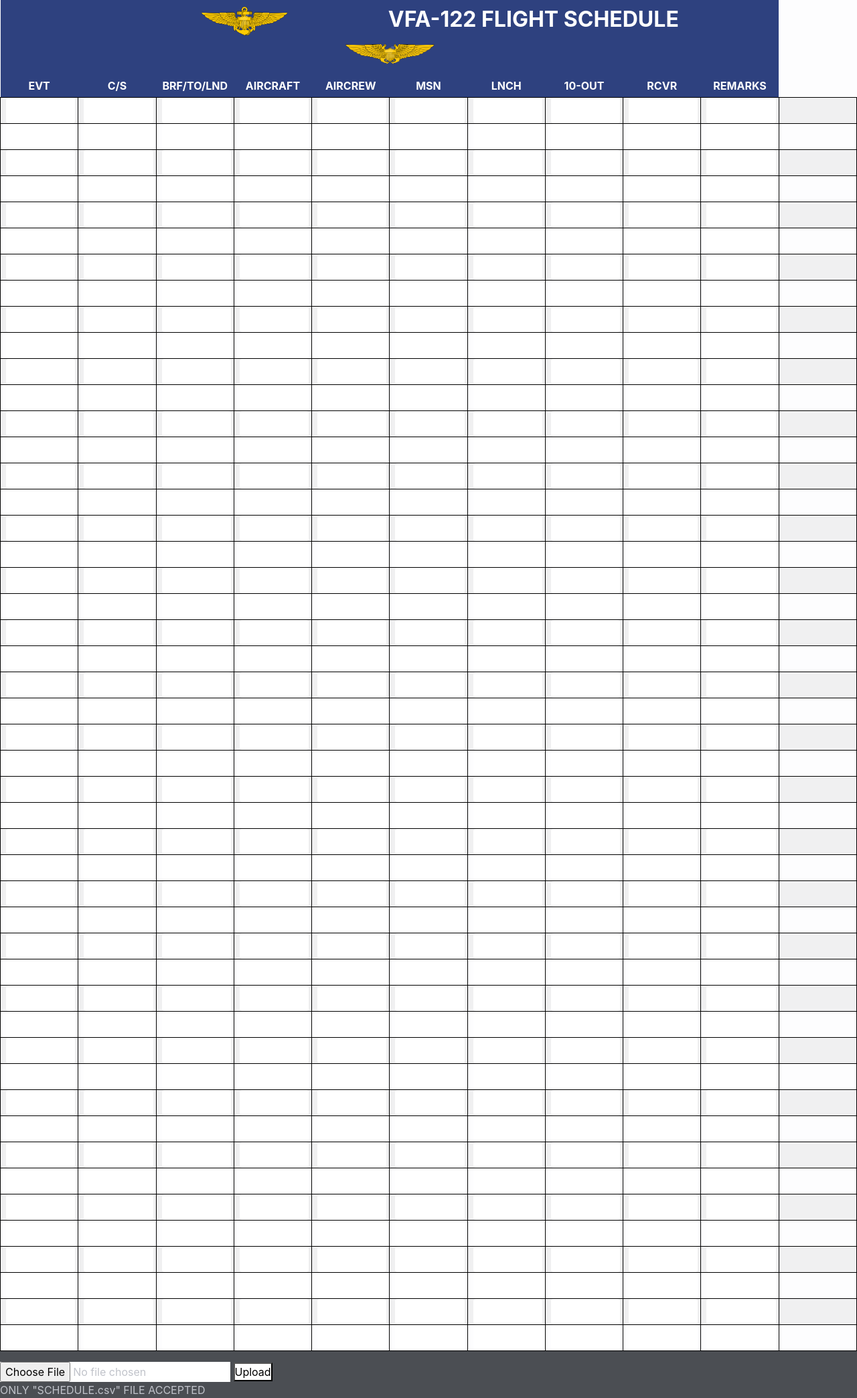
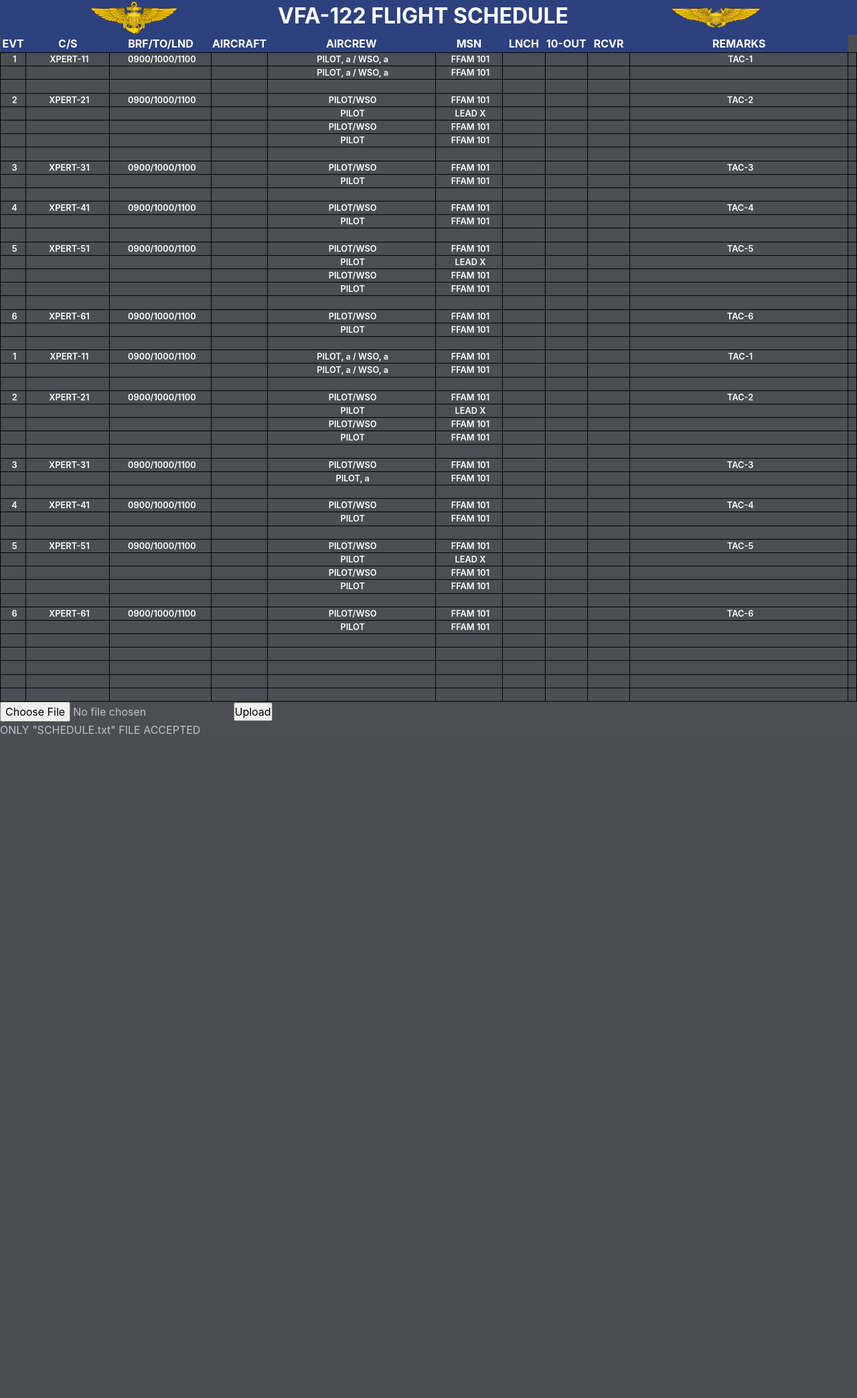
Before and after one commit to jlr28/122_Jets-master, a Flask app: page /schedule in a window 1280 px wide. Shown: the part 56-2144 px from the top of the page at 67% size. After the commit the page ends 1153 px from the top, so only its background shows below. Run offline with Flask 2, Linux system fonts and the light colour scheme; the visitor is signed in with stand-in values (Sample User, id 1); data comes from the database, SQL or seed files in the repository; data that the repository does not hold is empty; some libraries are stand-ins or nearby versions.

Commit message:
Add files via upload

```diff
--- a/templates/schedule.html
+++ b/templates/schedule.html
@@ -1,16 +1,15 @@
 {% extends "base.html" %}
 
 {% block content %}
+<div id="skedheader" class="row" style="font-size: 200%; min-width:100%">
+    <img class="manImg" src="static/pilot.png" width="130" hspace="150">VFA-122 FLIGHT SCHEDULE
+    <img class="manImg" src="static/nfo.png" width="140" hspace="150">
+</div>
 <div class="container-fluid m-0 p-0">
     <div class="row">
         <div class="col-12">
-            <table class="table table-light table-striped table-sm table-light table-borderless table-hover" id="skedtable" autocomplete="off" spellcheck="false">
+            <table name="skedtable" id="skedtable" autocomplete="off" spellcheck="false">
                 <thead >
-                    <tr>
-                        <th colspan="10" style="font-size: 200%"><img class="manImg" src="static/pilot.png" width="130"
-                                hspace="150">VFA-122 FLIGHT SCHEDULE<img class="manImg" src="static/nfo.png" width="140"
-                                hspace="150"></th>
-                    </tr>
 
                     <tr>
                         <th class="eevent">EVT</th>
@@ -31,16 +30,16 @@
 
                     <form class="schedule_form" action="/sked_edit/{{line.id}}" method="POST">
                         <tr id="{{line.id}}_form">
-                            <td><input class="form-control" name="evt" type="text" value="{{line.evt}}"></td>
-                            <td><input class="form-control" name="cs" type="text" value="{{line.callsign}}"></td>
-                            <td><input class="form-control" name="tm" type="text" value="{{line.times}}"></td>
-                            <td><input class="form-control" name="ac" type="text" value="{{line.aircraft}}"></td>
-                            <td><input class="form-control" name="acrw" type="text" value="{{line.aircrew}}"></td>
-                            <td><input class="form-control" name="msn" type="text" value="{{line.mission}}"></td>
-                            <td><input class="form-control" name="lnch" type="text" value="{{line.launch}}"></td>
-                            <td><input class="form-control" name="out" type="text" value="{{line.out}}"></td>
-                            <td><input class="form-control" name="rcvr" type="text" value="{{line.recover}}"></td>
-                            <td><input class="form-control" name="rmks" type="text" value="{{line.remarks}}"></td>
+                            <td><input name="evt" type="text" value="{{line.evt}}"></td>
+                            <td><input name="cs" type="text" value="{{line.callsign}}"></td>
+                            <td><input name="tm" type="text" value="{{line.times}}"></td>
+                            <td><input name="ac" type="text" value="{{line.aircraft}}"></td>
+                            <td><input name="acrw" type="text" value="{{line.aircrew}}"></td>
+                            <td><input name="msn" type="text" value="{{line.mission}}"></td>
+                            <td><input name="lnch" type="text" value="{{line.launch}}"></td>
+                            <td><input name="out" type="text" value="{{line.out}}"></td>
+                            <td><input name="rcvr" type="text" value="{{line.recover}}"></td>
+                            <td><input name="rmks" type="text" value="{{line.remarks}}"></td>
                             <td><button class="form-control d-none" type="submit" value="Submit"></td>
                         </tr>
 
@@ -57,7 +56,7 @@
 <form method="post" action="/schedule/upload" enctype="multipart/form-data">
     <input type=file name=file>
     <input type=submit value=Upload>
-    <div>ONLY "SCHEDULE.csv" FILE ACCEPTED</div>
+    <div>ONLY "SCHEDULE.txt" FILE ACCEPTED</div>
 </form>
 
 </body>
@@ -86,7 +85,6 @@
         });
     });
     $("input").addClass("p-0 m-0");
-    $("input").css('background-color','white');
 </script>
 
 {%endblock%}
```
